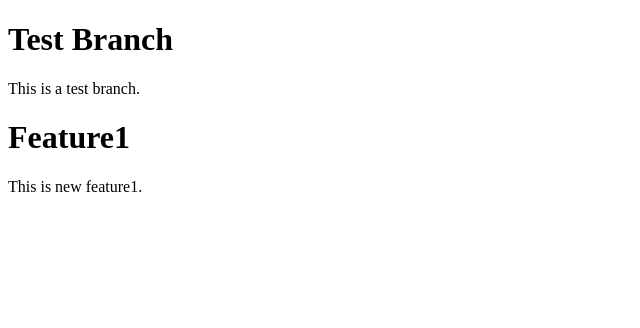
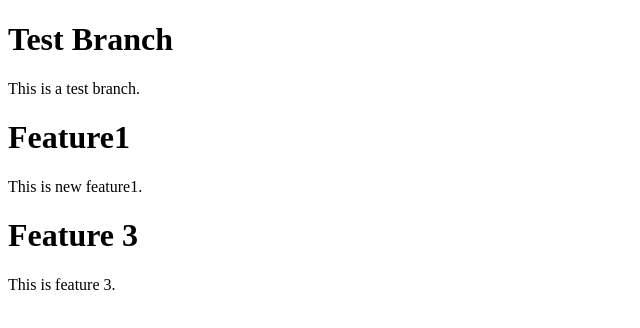
Before and after one commit to Nyi812/pre_intern01, a plain HTML site: page testbranch.html in a window 1280 px wide. Shown: the whole page, without its empty margins (0-640 px from the left). Drawn offline with Linux system fonts and the light colour scheme.

Commit message:
added feature3

```diff
--- a/testbranch.html
+++ b/testbranch.html
@@ -11,6 +11,8 @@
     This is a test branch.
     <h1>Feature1</h1>
     This is new feature1.
+    <h1>Feature 3</h1>
+    This is feature 3.
 
 </body>
 </html>
```
